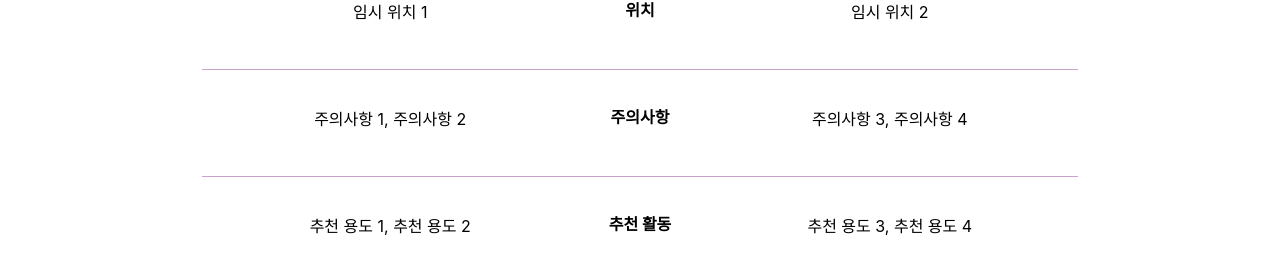
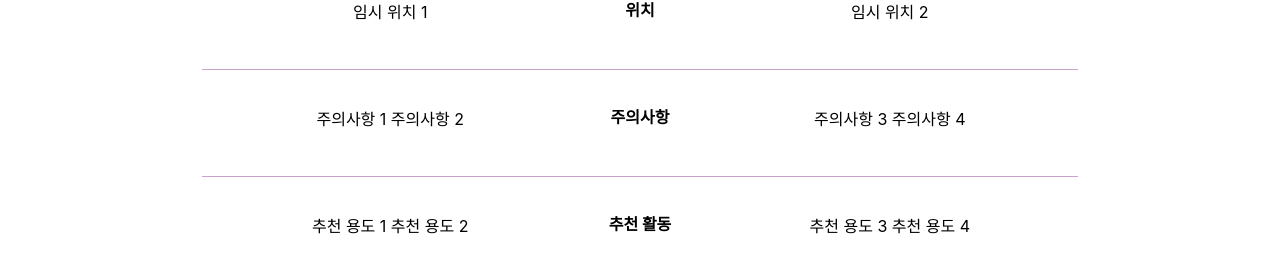
Before and after one commit to Capstone-2024-yh/Front-end, a React (Create React App) app in the folder frontend/: page /compare-page-prompt in a window 1280 px wide. Shown: the part 514-788 px from the top of the page. Built offline with nearby package versions, Linux system fonts and the light colour scheme; the HTML template or start-up script is replaced by a standard one.

Commit message:
Fixed Prompt and ComparePagePrompt

```diff
--- a/frontend/src/components/search/ComparePagePrompt.js
+++ b/frontend/src/components/search/ComparePagePrompt.js
@@ -1,9 +1,7 @@
 import React, { useState, useEffect } from 'react';
-import { useLocation } from 'react-router-dom';
 
 // ComparePagePrompt 컴포넌트
 function ComparePagePrompt() {
-  const location = useLocation();
 
   const tempData = {
     facilities: [
@@ -30,7 +28,13 @@ function ComparePagePrompt() {
     rightFacilityId: 1,
   };
 
-  const { facilities, leftFacilityId, rightFacilityId } = location.state || tempData;
+  const sessionData = JSON.parse(sessionStorage.getItem('compareFacilities')) || tempData;
+
+  const { facilities, leftFacilityId, rightFacilityId } = sessionData;
+
+  console.log('facilities:', facilities);
+  console.log('leftFacilityId:', leftFacilityId);
+  console.log('rightFacilityId:', rightFacilityId);
 
   return (
     <div
@@ -58,13 +62,15 @@ function ComparisonArea({ facilities = [], leftFacilityId = null, rightFacilityI
   const [rightFacility, setRightFacility] = useState(null);
 
   useEffect(() => {
-    // 데이터가 유효한 경우에만 상태 설정
-    if (facilities && facilities.length > 0 && leftFacilityId != null && rightFacilityId != null) {
-      const leftFacilityData = facilities.find((facility) => facility.id === leftFacilityId);
-      const rightFacilityData = facilities.find((facility) => facility.id === rightFacilityId);
+    if (facilities && facilities.length > 0) {
+      const leftFacilityData = facilities.find((facility) => facility.id === Number(leftFacilityId));
+      const rightFacilityData = facilities.find((facility) => facility.id === Number(rightFacilityId));
 
       setLeftFacility(leftFacilityData || null);
       setRightFacility(rightFacilityData || null);
+
+      console.log('Left Facility:', leftFacilityData);
+      console.log('Right Facility:', rightFacilityData);
     }
   }, [facilities, leftFacilityId, rightFacilityId]);
 
@@ -166,37 +172,39 @@ function ComparisonArea({ facilities = [], leftFacilityId = null, rightFacilityI
 
 // FacilitySimpleDetail 컴포넌트
 function FacilitySimpleDetail({ facility }) {
-  return facility ? (
+  if (!facility) return <div>시설 정보를 불러올 수 없습니다.</div>;
+
+  return (
     <div
       className="facility-simple-detail"
       style={{ display: 'flex', flexDirection: 'column', alignItems: 'center' }}
     >
       <h2>{facility.name}</h2>
     </div>
-  ) : null;
+  );
 }
 
 // FacilityDetailItem 컴포넌트
 function FacilityDetailItem({ facility, field }) {
-  if (!facility) return null;
+  if (!facility || !field) return <div>정보를 불러올 수 없습니다.</div>;
 
   let content = '';
 
   switch (field) {
     case 'simpleDesc':
-      content = facility.simpleDesc;
+      content = facility.simpleDesc || '설명 없음';
       break;
     case 'amount':
-      content = `₩${facility.amount}`;
+      content = facility.amount ? `₩${facility.amount}` : '가격 정보 없음';
       break;
     case 'location':
-      content = facility.location;
+      content = facility.location || '위치 정보 없음';
       break;
     case 'caution':
-      content = facility.caution.join(', ');
+      content = facility.caution?.join(' ') || '주의사항 없음';
       break;
     case 'recommand':
-      content = facility.recommand.join(', ');
+      content = facility.recommand?.join(' ') || '추천 활동 없음';
       break;
     default:
       content = facility[field] || '정보 없음';
```
Also changed, not shown: frontend/src/components/main/Prompt.js (+19 -10 lines).
